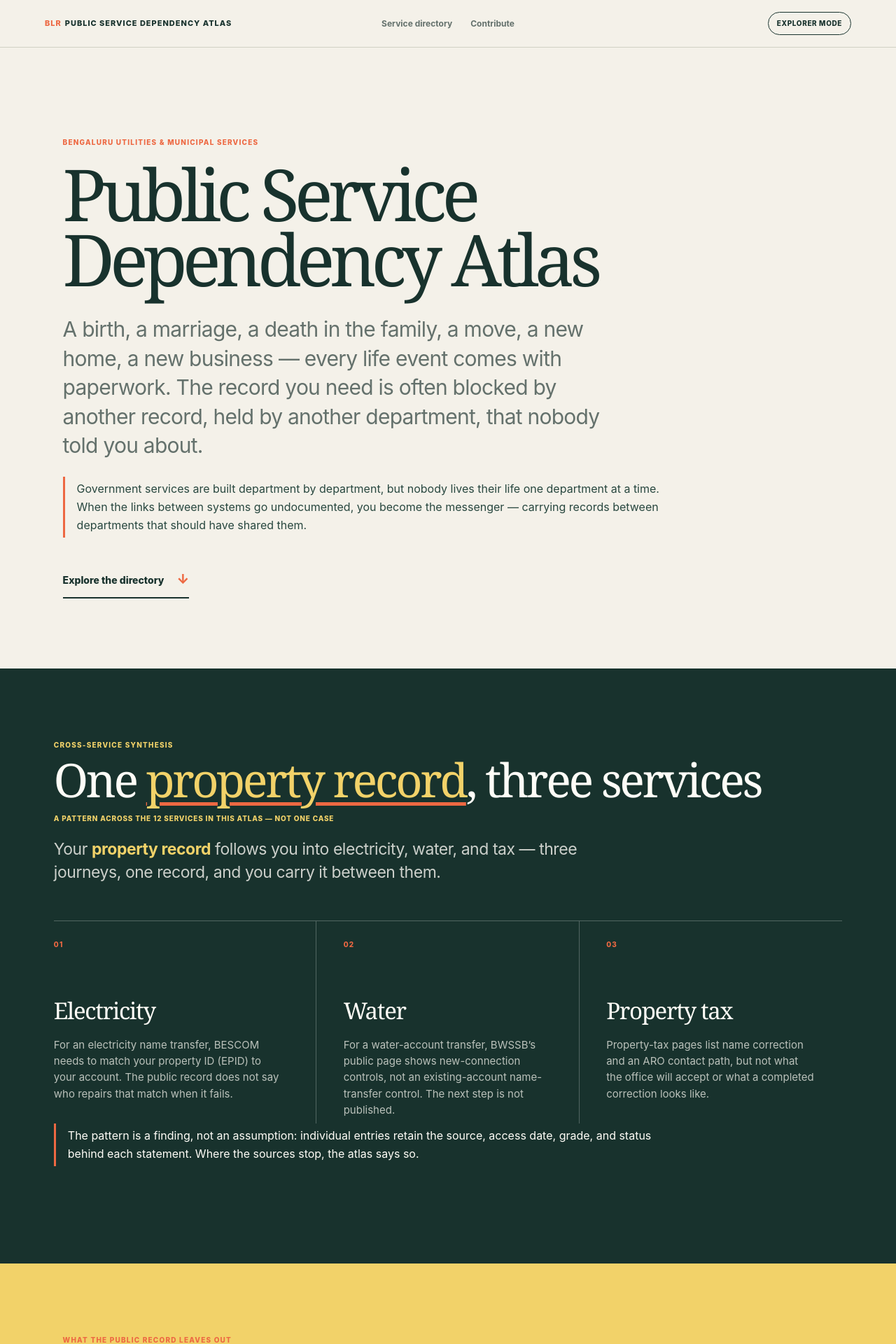
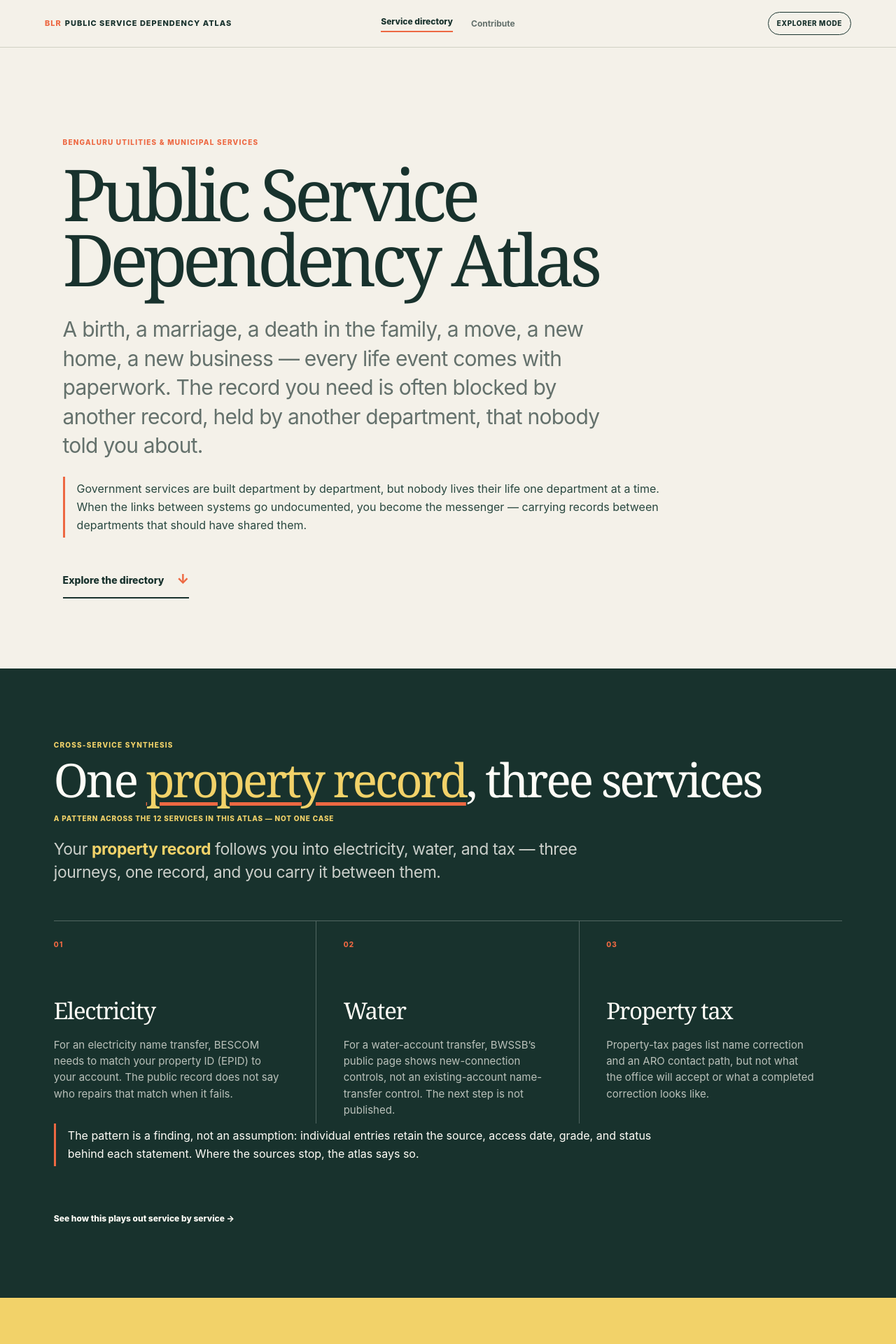
Before and after one commit to salmanneedsajob/public-service-dependency-atlas, a Next.js app: page / in a window 1280 px wide. Shown: the top 1920 px of the page at 70% size. Built offline with nearby package versions, Linux system fonts and the light colour scheme.

Commit message:
feat: add directory onward links

```diff
--- a/app/globals.css
+++ b/app/globals.css
@@ -77,6 +77,7 @@ button:focus-visible, a:focus-visible, summary:focus-visible, input:focus-visibl
   font-weight: 700;
 }
 .site-header nav a:hover { color: var(--ink); }
+.site-header nav .primary-nav-link { border-bottom: 2px solid var(--orange); padding-bottom: 4px; color: var(--ink); font-weight: 850; }
 .schema-pill {
   justify-self: end;
   border: 1px solid var(--ink);
@@ -176,6 +177,7 @@ h1 {
 .directory-status-key { max-width: 940px; margin: -16px 0 34px; border-left: 3px solid var(--orange); padding-left: 15px; color: var(--muted); font-size: 13px; line-height: 1.55; }
 .directory-status-key b { color: var(--ink); }
 .missing-directory-link { width: max-content; color: var(--ink); font-size: 12px; font-weight: 850; text-decoration-thickness: 2px; text-underline-offset: 4px; }
+.section-onward-link { display: inline-block; width: max-content; margin-top: 30px; color: #fffdf7; font-size: 12px; font-weight: 850; text-decoration-thickness: 2px; text-underline-offset: 4px; }
 .survey-card { margin-top: 16px; color: var(--ink); }.survey-card summary { cursor: pointer; font-size: 12px; font-weight: 850; }.survey-card[open] summary { margin-bottom: 14px; }.survey-card dl { display: grid; gap: 11px; margin: 0; }.survey-card dl div { display: grid; gap: 3px; }.survey-card dt { color: var(--muted); font-size: 9px; font-weight: 850; letter-spacing: .08em; text-transform: uppercase; }.survey-card dd { margin: 0; font-size: 12px; line-height: 1.45; }.survey-card dd a, .survey-sources a { color: inherit; }.survey-card small, .survey-sources small { display: block; color: var(--muted); font-size: 9px; }.survey-sources { display: grid; gap: 7px; margin-top: 15px; border-top: 1px solid var(--line); padding-top: 12px; }.survey-sources a { font-size: 11px; line-height: 1.35; }
 .contribution { display: grid; grid-template-columns: minmax(0,.8fr) minmax(320px,1.2fr); gap: clamp(46px, 9vw, 140px); padding: clamp(70px, 9vw, 120px) clamp(20px, 6vw, 92px); background: var(--paper-deep); }.contribution p { margin: 0; color: var(--muted); font-size: 17px; line-height: 1.65; }.contribution .contribution-prototype { margin-top: 16px; font-size: 12px; line-height: 1.5; }.contribution-links { display: flex; flex-wrap: wrap; gap: 12px; margin-top: 28px; }.contribution-links a { border-bottom: 2px solid var(--ink); padding: 8px 0; font-size: 13px; font-weight: 850; text-decoration: none; }
 .primary-link {
--- a/app/page.tsx
+++ b/app/page.tsx
@@ -23,7 +23,7 @@ export default function AtlasHome() {
       <header className="site-header">
         <Link className="wordmark" href="/"><span className="wordmark-accent">BLR</span><span>Public Service Dependency Atlas</span></Link>
         <nav aria-label="Page navigation">
-          <a href="#directory">Service directory</a>
+          <a className="primary-nav-link" href="#directory">Service directory</a>
           <a href="#method">Contribute</a>
         </nav>
         <ModeToggle mode="normal" />
@@ -52,6 +52,7 @@ export default function AtlasHome() {
           <article><span>03</span><h3>Property tax</h3><p><Link href="/property-tax">Property-tax</Link> pages list name correction and an ARO contact path, but not what the office will accept or what a completed correction looks like.</p></article>
         </div>
         <p className="atlas-thesis">The pattern is a finding, not an assumption: individual entries retain the source, access date, grade, and status behind each statement. Where the sources stop, the atlas says so.</p>
+        <a className="section-onward-link" href="#directory">See how this plays out service by service →</a>
       </section>
 
       <section className="atlas-missing" id="missing" aria-labelledby="missing-heading">
@@ -79,6 +80,7 @@ export default function AtlasHome() {
           <article><span>02</span><h3>Process</h3><p>You need to move a BWSSB water account into your name, but the public portal shows only new or additional connections — not the transfer route.</p></article>
           <article><span>03</span><h3>Infrastructure</h3><p>BESCOM’s system can’t match your property ID (EPID) to your account — and no public document says who repairs that.</p></article>
         </div>
+        <a className="section-onward-link" href="#directory">Find your service in the directory →</a>
       </section>
 
       <section className="atlas-directory" id="directory" aria-labelledby="directory-heading">
```
